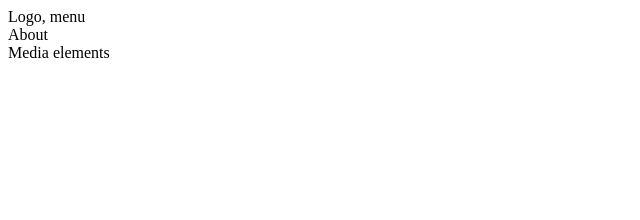
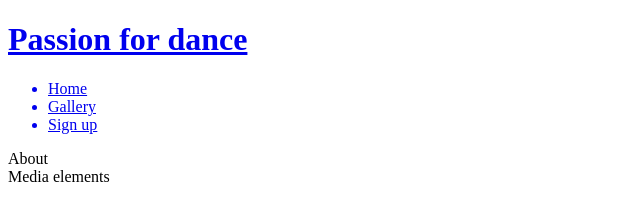
Before and after one commit to EmyH90/Pasion-for-dance, a plain HTML site: page index.html in a window 1280 px wide. Shown: the whole page, without its empty margins (0-640 px from the left). Drawn offline with Linux system fonts and the light colour scheme.

Commit message:
Add the header elements

```diff
--- a/index.html
+++ b/index.html
@@ -6,7 +6,18 @@
     <title>Passion for dance</title>
 </head>
 <body>
-    <header>Logo, menu</header>
+    <header>
+        <a href="index.html">
+            <h1 id="logo">Passion for dance</h1>
+            <nav>
+                <ul id="menu">
+                    <li>Home</li>
+                    <li>Gallery</li>
+                    <li>Sign up</li>
+                </ul>
+            </nav>
+        </a>
+    </header>
     <section>About</section>
     <footer>Media elements</footer>
 
```
